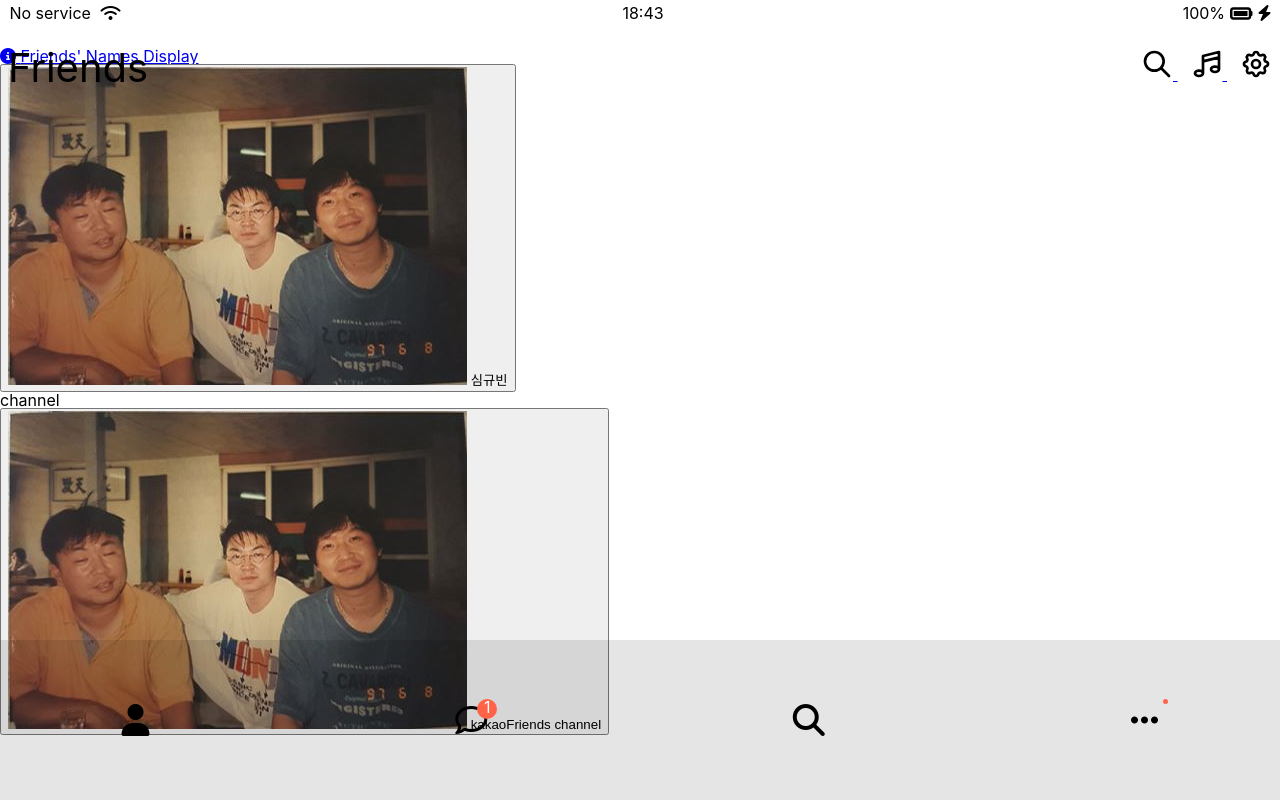
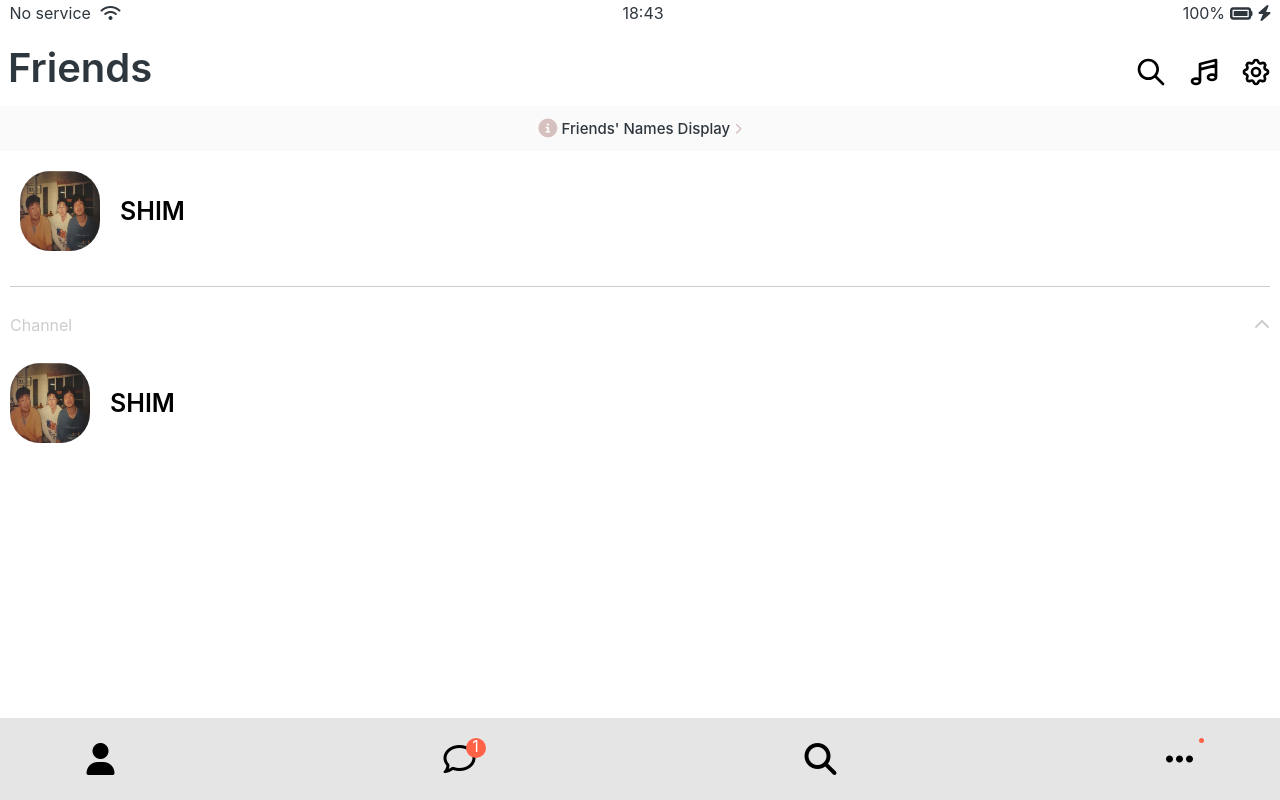
Before and after one commit to shimrbqls/Nomad_kakao_P, a plain HTML site: page FriendList.html in a window 1280 px wide. Drawn offline with Linux system fonts and the light colour scheme.

Commit message:
20201030_P
2020/10/30_Prectice

```diff
--- a/CSS/FriendList.css
+++ b/CSS/FriendList.css
@@ -2,38 +2,50 @@
 @import "variables.css";
 @import "status-bar.css";
 @import "nav-bar.css";
+@import "header.css";
+@import "UserComponent.css";
 
 body {
+  color: #2e363e;
   font-family: -apple-system, BlinkMacSystemFont, "Segoe UI", Roboto, Oxygen,
     Ubuntu, Cantarell, "Open Sans", "Helvetica Neue", sans-serif;
 }
 
-.FriendsList-bar{
-  margin-top: 6vh;
-  margin-left: 1vh;
-  margin-bottom: 2vh;
-  margin-right: 1vh;
-  position: relative;
+.FriendsList-Info{
+  margin: 10px 0px;
+  text-align: center;
 }
 
-.FriendsList-bar h1{
-  position: absolute;
-  font-size: 5vh;
+.FriendsList-Info__info{
+  font-size: 15px;
+  display: block;
+  background-color: #fafafa;
+  padding: 15px 0px;
 }
 
-.FriendsList-bar-Icon{
-  position: absolute;
-  right: 0%;
+.FriendsList-Info__info i{
+  color: rgba(131, 60, 60, 0.3);
 }
 
-.FriendsList-bar-Icon svg{
-  width: 32px;
-  height: 32px;
-  margin-left: 13px;
-  color: black;
+.FriendsList-Info__info span{
+  font-weight: 500;
 }
 
-.FriendsList-Info{
+.MainUser-Component{
+  padding: 10px;
+  margin-bottom: 25px;
+}
+
+.Friends-Component-Header{
   display: flex;
-  margin-top: 10px;
+  justify-content: space-between;
+  border-top: solid;
+  padding: 30px 0px;
+  border-width: 1px;
+  color: rgba(0, 0, 0, 0.2);
+  margin: 0px 10px;
 }
+
+.Friends-Component a{
+  padding:
+}
--- /dev/null
+++ b/CSS/UserComponent.css
@@ -0,0 +1,24 @@
+.User-Component{
+    width: 100%;
+    margin: 0px 10px;
+    display: block;
+}
+
+.User-Component-Ref {
+    display: flex;
+    align-items: center;
+    text-decoration: none;
+}
+
+.User-Component-Ref img{
+    height: 10vh;
+    width: 10vh;
+    border-radius: 30px;
+}
+
+.User-Component-Ref__Name{
+    font-weight: 600;
+    font-size: 25px;
+    color: black;
+    margin-left: 20px;
+}
--- /dev/null
+++ b/CSS/header.css
@@ -0,0 +1,25 @@
+.Header-bar{
+    margin-top: 6vh;
+    margin-left: 1vh;
+    margin-bottom: 2vh;
+    margin-right: 1vh;
+    display: flex;
+    justify-content: space-between;
+  }
+
+  .Header-bar h1{
+    font-size: 5vh;
+    font-weight: 600;
+  }
+
+  .Header-bar-Icon{
+    padding-top: 1vh;
+    padding-left: 1vh;
+  }
+
+  .Header-bar-Icon svg{
+    width: 32px;
+    height: 32px;
+    color: black;
+    margin-left: 2vh;
+  }
--- a/CSS/nav-bar.css
+++ b/CSS/nav-bar.css
@@ -6,7 +6,7 @@
   background-color: rgba(0, 0, 0, 0.1);
   border-color: none;
   margin-top: 20px;
-  padding: 5%;
+  padding: 25px 25px;
 }
 
 .nav-ul {
--- a/FriendList.html
+++ b/FriendList.html
@@ -24,43 +24,40 @@
             <!--Lighting icon-->
         </div>
     </div>
-    <div class="FriendsList-bar">
+    <div class="Header-bar">
         <h1>Friends</h1>
-        <form class="FriendsList-bar-Icon">
-            <a class="FriendsList-bar-Icon__Search" href="#">
-                <svg class="w-6 h-6" fill="none" stroke="currentColor" viewBox="0 0 24 24" xmlns="http://www.w3.org/2000/svg"><path stroke-linecap="round" stroke-linejoin="round" stroke-width="2" d="M21 21l-6-6m2-5a7 7 0 11-14 0 7 7 0 0114 0z"></path></svg>
-            </a>
-            <a class="FriendsList-bar-Icon__Music" href="#">
-                <svg class="w-6 h-6" fill="none" stroke="currentColor" viewBox="0 0 24 24" xmlns="http://www.w3.org/2000/svg"><path stroke-linecap="round" stroke-linejoin="round" stroke-width="2" d="M9 19V6l12-3v13M9 19c0 1.105-1.343 2-3 2s-3-.895-3-2 1.343-2 3-2 3 .895 3 2zm12-3c0 1.105-1.343 2-3 2s-3-.895-3-2 1.343-2 3-2 3 .895 3 2zM9 10l12-3"></path></svg>
-            </a>
-            <a class="FriendsList-bar-Icon__setting" href="#">
-                <svg class="w-6 h-6" fill="none" stroke="currentColor" viewBox="0 0 24 24" xmlns="http://www.w3.org/2000/svg"><path stroke-linecap="round" stroke-linejoin="round" stroke-width="2" d="M10.325 4.317c.426-1.756 2.924-1.756 3.35 0a1.724 1.724 0 002.573 1.066c1.543-.94 3.31.826 2.37 2.37a1.724 1.724 0 001.065 2.572c1.756.426 1.756 2.924 0 3.35a1.724 1.724 0 00-1.066 2.573c.94 1.543-.826 3.31-2.37 2.37a1.724 1.724 0 00-2.572 1.065c-.426 1.756-2.924 1.756-3.35 0a1.724 1.724 0 00-2.573-1.066c-1.543.94-3.31-.826-2.37-2.37a1.724 1.724 0 00-1.065-2.572c-1.756-.426-1.756-2.924 0-3.35a1.724 1.724 0 001.066-2.573c-.94-1.543.826-3.31 2.37-2.37.996.608 2.296.07 2.572-1.065z"></path><path stroke-linecap="round" stroke-linejoin="round" stroke-width="2" d="M15 12a3 3 0 11-6 0 3 3 0 016 0z"></path></svg>
-            </a>
+        <form class="Header-bar-Icon">
+            <a class="Header-bar-Icon__Search" href="#"><svg class="w-6 h-6" fill="none" stroke="currentColor" viewBox="0 0 24 24" xmlns="http://www.w3.org/2000/svg"><path stroke-linecap="round" stroke-linejoin="round" stroke-width="2" d="M21 21l-6-6m2-5a7 7 0 11-14 0 7 7 0 0114 0z"></path></svg></a>
+            <a class="Header-bar-Icon__Music" href="#"><svg class="w-6 h-6" fill="none" stroke="currentColor" viewBox="0 0 24 24" xmlns="http://www.w3.org/2000/svg"><path stroke-linecap="round" stroke-linejoin="round" stroke-width="2" d="M9 19V6l12-3v13M9 19c0 1.105-1.343 2-3 2s-3-.895-3-2 1.343-2 3-2 3 .895 3 2zm12-3c0 1.105-1.343 2-3 2s-3-.895-3-2 1.343-2 3-2 3 .895 3 2zM9 10l12-3"></path></svg></a>
+            <a class="Header-bar-Icon__setting" href="#"><svg class="w-6 h-6" fill="none" stroke="currentColor" viewBox="0 0 24 24" xmlns="http://www.w3.org/2000/svg"><path stroke-linecap="round" stroke-linejoin="round" stroke-width="2" d="M10.325 4.317c.426-1.756 2.924-1.756 3.35 0a1.724 1.724 0 002.573 1.066c1.543-.94 3.31.826 2.37 2.37a1.724 1.724 0 001.065 2.572c1.756.426 1.756 2.924 0 3.35a1.724 1.724 0 00-1.066 2.573c.94 1.543-.826 3.31-2.37 2.37a1.724 1.724 0 00-2.572 1.065c-.426 1.756-2.924 1.756-3.35 0a1.724 1.724 0 00-2.573-1.066c-1.543.94-3.31-.826-2.37-2.37a1.724 1.724 0 00-1.065-2.572c-1.756-.426-1.756-2.924 0-3.35a1.724 1.724 0 001.066-2.573c-.94-1.543.826-3.31 2.37-2.37.996.608 2.296.07 2.572-1.065z"></path><path stroke-linecap="round" stroke-linejoin="round" stroke-width="2" d="M15 12a3 3 0 11-6 0 3 3 0 016 0z"></path></svg></a>
         </form>
     </div>
 
     <div class="FriendsList-Info">
-        <a class="FriendsList-Info__info" href="#">
-            <i class="fas fa-info-circle"></i>
-             <span class="FriendsList-Info__text">Friends' Names Display</span>
-             <span class="FriendsList-Info__text"></span>
+        <a class="FriendsList-Info__info">
+            <i class="fas fa-info-circle fa-lg"></i>
+            <span class="FriendsList-Info__text">Friends' Names Display</span>
+            <i class="fas fa-chevron-right fa-xs"></i>
         </a>
     </div>
-
-    <div class="FriendsList-User">
-        <button class="FriendsList-User__info" type="button">
-            <img class="FriendsList-User__img" src="IMAGE/papa_picture.JPG">
-            <span class="FriendsList-User__Name">심규빈</span>
-        </button>
+    <div class="MainUser-Component">
+        <div class="User-Component">
+            <a class="User-Component-Ref" href="#">
+                <img class="User-Component-Ref__img" src="IMAGE/papa_picture.JPG">
+                <span class="User-Component-Ref__Name">SHIM</span>
+            </a>
+        </div>
     </div>
-
-    <div class="FriendsList-Channel">
-        <span class="FriendsList-text">channel</span>
-        <div class="FriendsList-User">
-            <button class="FriendsList-User__info" type="button">
-                <img class="FriendsList-User__img" src="IMAGE/papa_picture.JPG">
-                <span class="FriendsList-User__Name"> kakaoFriends channel </span>
-            </button>
+    <div class="Friends-Component-Header">
+        <span>Channel</span>
+        <i class="fas fa-chevron-up"></i>
+    </div>
+    <div class="Friends-Component">
+        <div class="User-Component">
+            <a class="User-Component-Ref" href="#">
+                <img class="User-Component-Ref__img" src="IMAGE/papa_picture.JPG">
+                <span class="User-Component-Ref__Name">SHIM</span>
+            </a>
         </div>
     </div>
 
```
Also changed, not shown: 1 other file.
